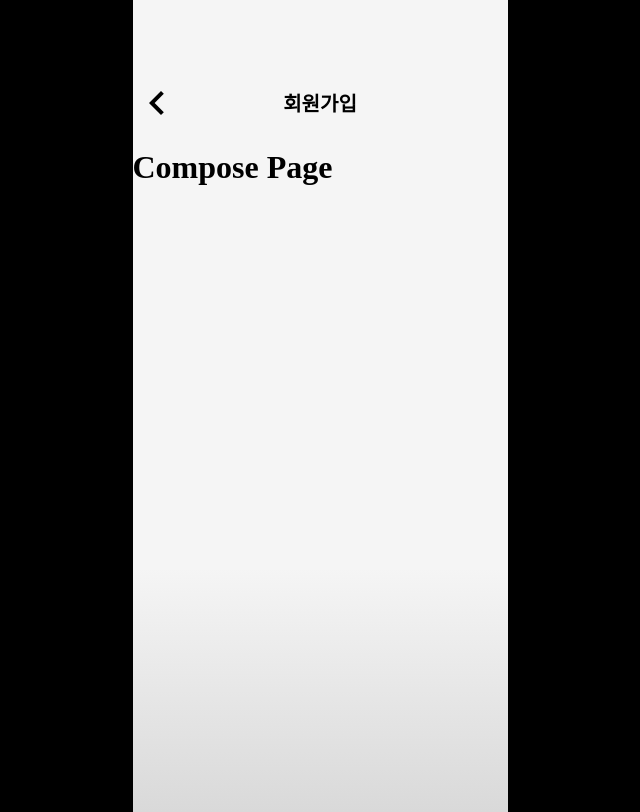
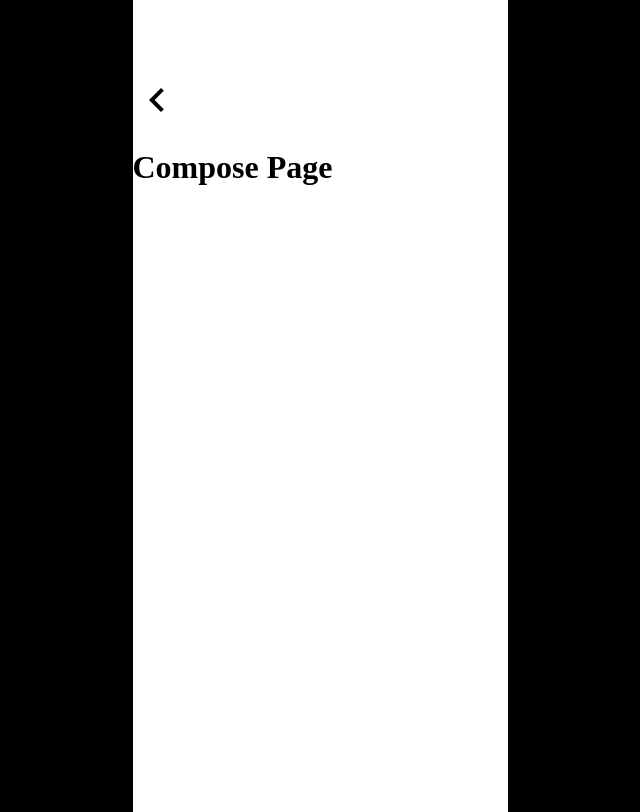
Before and after one commit to KIWICOKE/kiwimail-Frontend, a React (Vite) app: page /write/1 in a window 1280 px wide. Shown: the whole page, without its empty margins (320-960 px from the left). Built offline with nearby package versions, Linux system fonts and the light colour scheme; a web font is replaced by a local one.

Commit message:
etc: 기타 수정

```diff
--- a/src/App.jsx
+++ b/src/App.jsx
@@ -1,5 +1,5 @@
 import React from "react";
-import { Link, Route, Routes } from "react-router-dom";
+import { Route, Routes } from "react-router-dom";
 import "./App.css";
 
 import TestPage from "./pages-new/TestPage";
@@ -22,11 +22,11 @@ const App = () => {
         <Route path="/" element={<Home />}>
           <Route path="/sign" element={<SignPage />}></Route>
           <Route path="/test" element={<TestPage />}></Route>
-          <Route path="signup" element={<SignupPage />} />
-          <Route path="postbox/:user_id" element={<PostboxPage />} />
-          <Route path="postlist/:user_id" element={<PostListPage />} />
-          <Route path="post/:post_id" element={<PostPage />} />
-          <Route path="write/:post_id" element={<ComposePage />} />
+          <Route path="/signup" element={<SignupPage />} />
+          <Route path="/postbox/:user_id" element={<PostboxPage />} />
+          <Route path="/postlist/:user_id" element={<PostListPage />} />
+          <Route path="/post/:post_id" element={<PostPage />} />
+          <Route path="/write/:post_id" element={<ComposePage />} />
         </Route>
       </Routes>
     </>
--- a/src/components/Header.jsx
+++ b/src/components/Header.jsx
@@ -3,7 +3,7 @@
 import { css } from "@emotion/react";
 import Back from "../assets/BackButton.svg";
 
-const Header = () => {
+const Header = ({ text }) => {
   return (
     <div>
       <div
@@ -36,7 +36,7 @@ const Header = () => {
               font-weight: bold;
             `}
           >
-            회원가입
+            {text}
           </div>
           <div
             css={css`
--- a/src/layouts/Home.jsx
+++ b/src/layouts/Home.jsx
@@ -15,10 +15,11 @@ const HomeDefault = () => {
     >
       <div
         css={css`
-          background: var(
+          /*background: var(
             --background,
             linear-gradient(180deg, #f5f5f5 70%, #d9d9d9 100%)
-          );
+          );*/
+          background-color: #ffffff;
           width: 375px;
           height: 812px;
         `}
```
